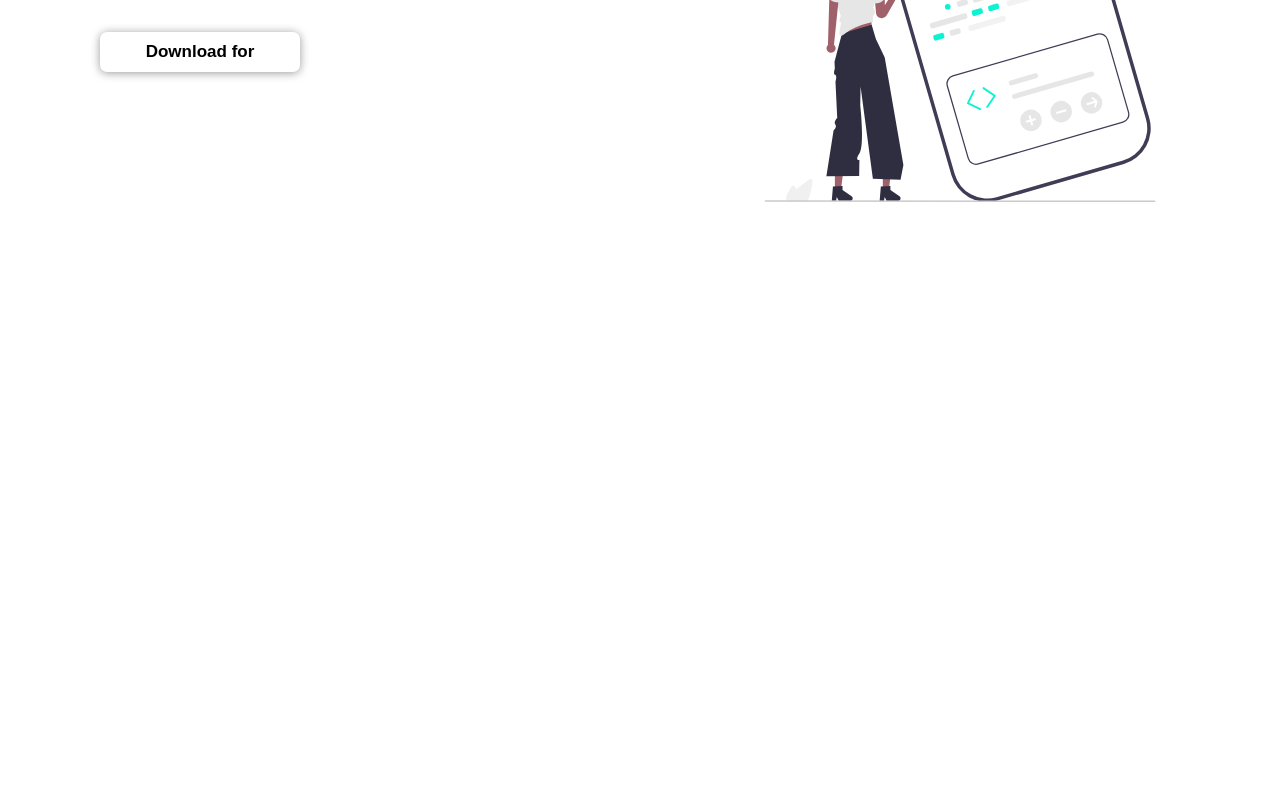
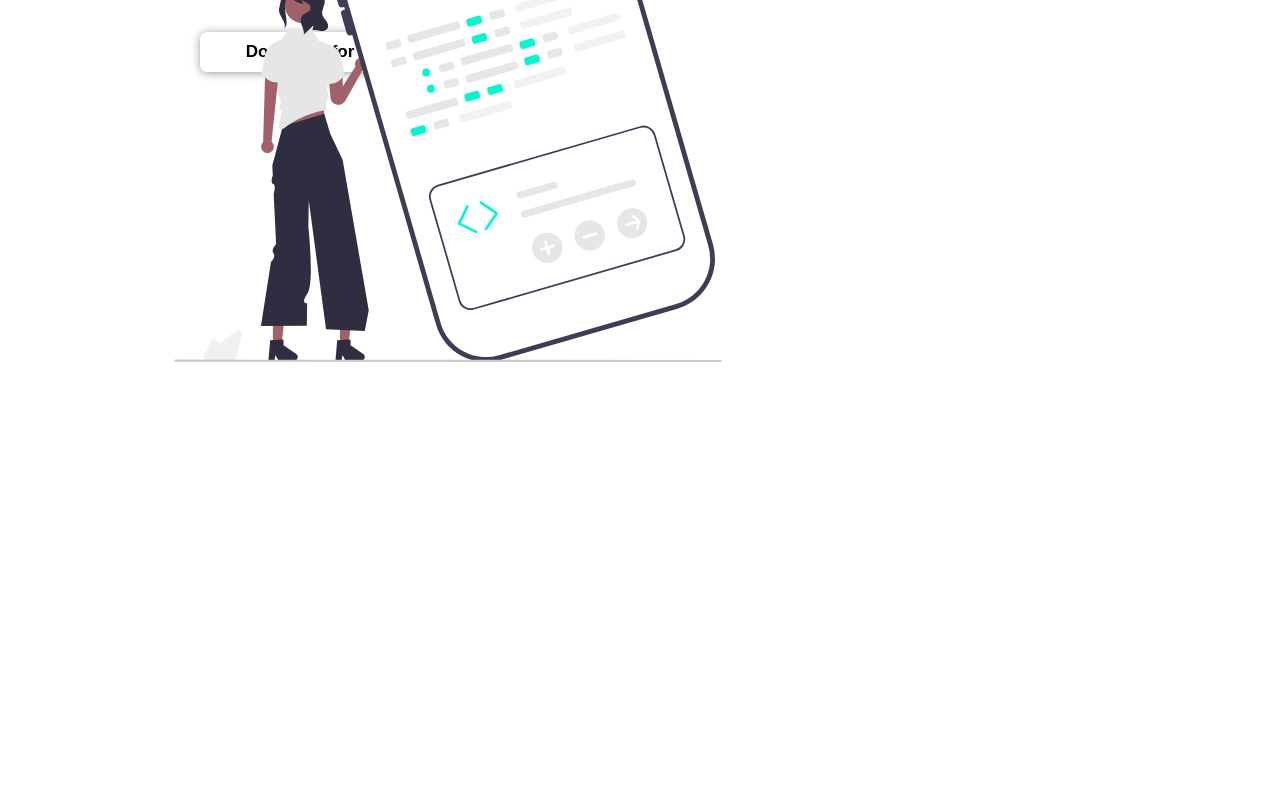
Before and after one commit to Psylops/cutil, a website: page cutil_page/index.html in a window 1280 px wide. Shown: the part 298-1088 px from the top of the page. Before the commit the page ends 800 px from the top, so only its background shows below. Drawn offline with Linux system fonts and the light colour scheme.

Commit message:
idk💀🙏

```diff
--- a/cutil_page/style.css
+++ b/cutil_page/style.css
@@ -3,9 +3,24 @@ body{
     background-color: #ffffff;
     font-family: Arial;
     overflow-x: hidden;
-    height: 100vh;
+    height: 2000px;
     display: inline-block;
 }
+::-webkit-scrollbar-track{
+    background-color: #f1f1f1;
+}
+::-webkit-scrollbar{
+    width: 12px;
+}
+::-webkit-scrollbar-thumb{
+    background-color: #0bf4d2;
+    border-radius: 25px;
+    transition: 500ms;
+}
+::-webkit-scrollbar-thumb:hover{
+    background-color: #0ADCBD;
+}
+
 #Title{
     margin: 0px;
     font-weight:700;
@@ -35,7 +50,7 @@ nav{
 }
 #Header{
     font-size: 70px;
-    margin-left: 100px;
+    margin-left: 200px;
     margin-top: 75px;
 }
 #grad{
@@ -53,7 +68,7 @@ nav{
     width: 200px;
     height: 40px;
     color: #000000;
-    margin-left:100px ;
+    margin-left:200px ;
     display: flex;
     justify-content: center;
     align-items: center;
@@ -71,9 +86,10 @@ nav{
 #Head_Image{
     position: absolute;
     top: 100px;
-    left: 50%;
-    width: 50vw;
-    height: 50vh;
+    left: 3
+    0%;
+    width: 70%;
+    height: 70%;
 }
 #link{
     text-decoration: none;
```
